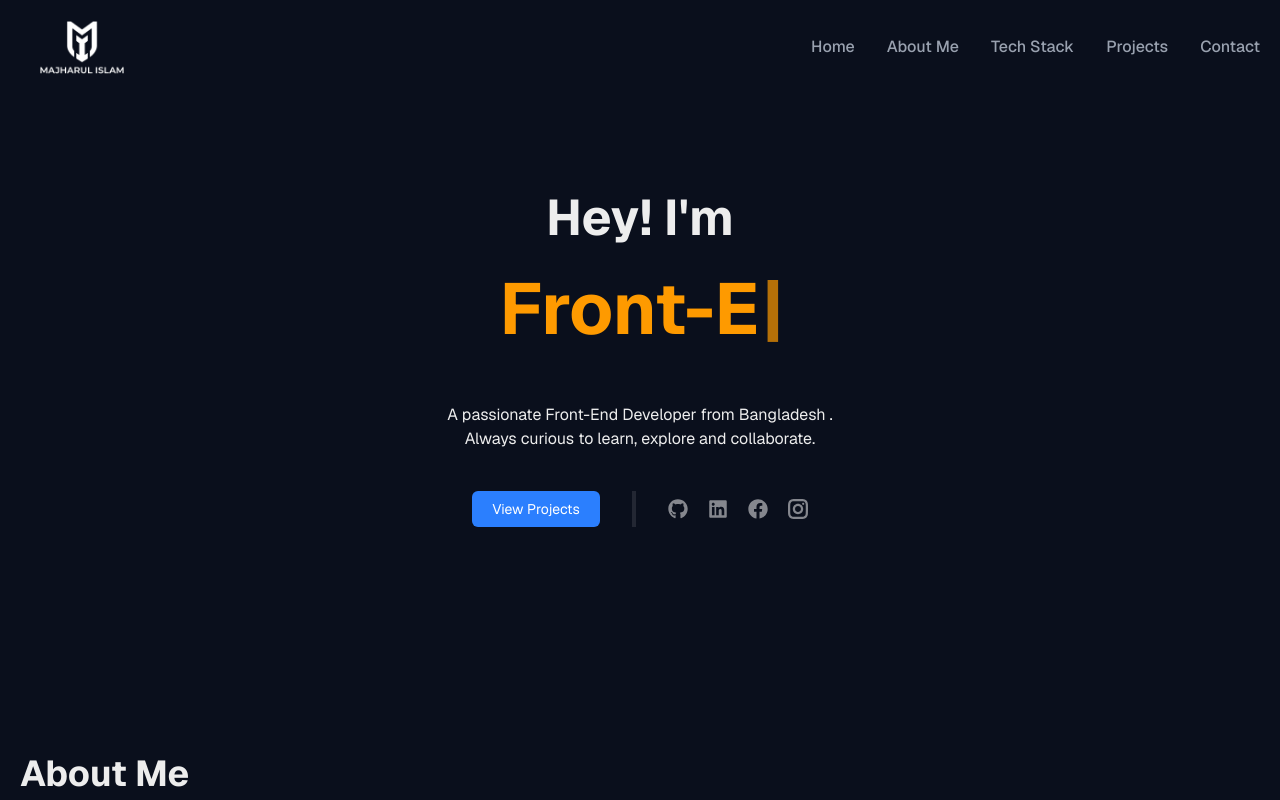
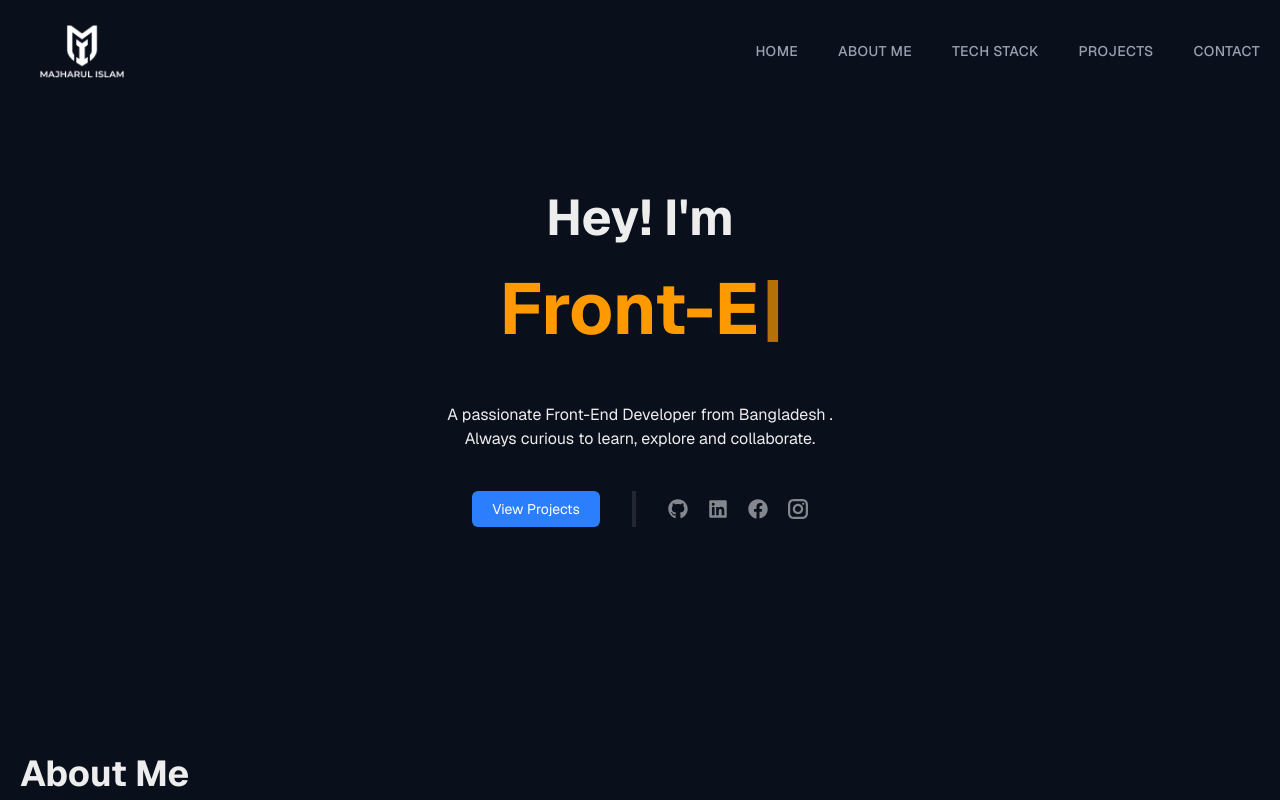
Before and after one commit to Sijan666/personalPortfolio, a React (Vite) app: page / in a window 1280 px wide. Shown: the top 800 px of the page. Built offline with nearby package versions, Linux system fonts and the light colour scheme.

Commit message:
update nav

```diff
--- a/src/components/layouts/Header.jsx
+++ b/src/components/layouts/Header.jsx
@@ -2,105 +2,92 @@ import Container from "../Container"
 import Images from "../Images"
 import logo from '../../assets/logo.png'
 import { useEffect, useState } from "react"
-import { FaBarsStaggered } from "react-icons/fa6"
+import { FaBarsStaggered, FaXmark } from "react-icons/fa6"
 import SmoothLink from "../SmoothLink"
 
+const navLinks = [
+    { name: "Home", href: "#header" },
+    { name: "About Me", href: "#about" },
+    { name: "Tech Stack", href: "#techStack" },
+    { name: "Projects", href: "#projects" },
+    { name: "Contact", href: "#contact" }
+];
 
 const Header = () => {
-
-    const [show,setShow] = useState(false)
-
-    const handleShow = ()=>{
-        setShow(!show)
-    }
+    const [show, setShow] = useState(false)
     const [isScrolled, setIsScrolled] = useState(false)
+    const handleShow = () => setShow(!show)
+    const closeMenu = () => setShow(false)
 
     useEffect(() => {
         const handleScroll = () => {
-            if (window.scrollY > 50) {
-                setIsScrolled(true)
-            } else {
-                setIsScrolled(false)
-            }
+            setIsScrolled(window.scrollY > 50)
         }
-
         window.addEventListener("scroll", handleScroll)
-        return () => {
-            window.removeEventListener("scroll", handleScroll)
-        }
+        return () => window.removeEventListener("scroll", handleScroll)
     }, [])
 
     return (
-
-        <>
-        <header id="header">
-            <div className={`py-5 font-geist fixed w-full top-0 left-0 z-50 transition-all duration-300 ${
+        <header id="header" className="relative">
+            <div className={`font-geist fixed w-full top-0 left-0 z-50 transition-all duration-500 ease-in-out ${
                 isScrolled
-                ? "bg-[#0A0F1C]/70 backdrop-blur-md shadow-lg py-3"
-                : "bg-[#0A0F1C] py-5"
+                ? "bg-[#0A0F1C]/70 backdrop-blur-xl shadow-[0_4px_30px_rgba(0,0,0,0.1)] border-b border-white/5 py-4"
+                : "bg-transparent py-6"
             }`}>
                 <Container>
                     <div className="flex justify-between items-center">
                         {/* logo */}
-                        <div className="logo lg:w-[10%] w-[25%] md:w-[15%]">
-                            <SmoothLink href="#header">
-                                <Images imgSrc={logo}/>
+                        <div className="logo lg:w-[10%] w-[25%] md:w-[15%] relative z-50">
+                            <SmoothLink href="#header" onClick={closeMenu}>
+                                <Images imgSrc={logo} />
                             </SmoothLink>
                         </div>
-                        {/* large device navbar */}
-                        <nav className="lg:w-[37%] place-items-end hidden lg:block">
-                            <ul className="flex gap-x-8 text-white ">
-                                <li className="text-[#99A1AF] text-base font-medium leading-6 cursor-pointer">
-                                    <SmoothLink href="#header">Home</SmoothLink>
-                                </li>
-                                <li className="text-[#99A1AF] text-base font-medium leading-6 cursor-pointer">
-                                    <SmoothLink href="#about">About Me</SmoothLink>
-                                </li>
-                                <li className="text-[#99A1AF] text-base font-medium leading-6 cursor-pointer">
-                                    <SmoothLink href="#techStack">Tech Stack</SmoothLink>
-                                </li>
-                                <li className="text-[#99A1AF] text-base font-medium leading-6 cursor-pointer">
-                                    <SmoothLink href="#projects">Projects</SmoothLink>
-                                </li>
-                                <li className="text-[#99A1AF] text-base font-medium leading-6 cursor-pointer">
-                                    <SmoothLink href="#contact">Contact</SmoothLink>
-                                </li>
+                        {/* nav */}
+                        <nav className="hidden lg:block">
+                            <ul className="flex gap-x-10 items-center">
+                                {navLinks.map((link, index) => (
+                                    <li key={index} className="group relative">
+                                        <SmoothLink href={link.href}>
+                                            <span className="text-[#99A1AF] text-sm font-medium tracking-wide uppercase group-hover:text-white transition-colors duration-300">
+                                                {link.name}
+                                            </span>
+                                            {/* 4. Premium Animated Gradient Underline */}
+                                            <span className="absolute -bottom-2 left-0 w-full h-0.5 bg-linear-to-r from-blue-500 to-purple-500 scale-x-0 group-hover:scale-x-100 transition-transform duration-300 ease-out origin-left rounded-full"></span>
+                                        </SmoothLink>
+                                    </li>
+                                ))}
                             </ul>
                         </nav>
-                        {/* mobile display navbar */}
-                        <div className="mobileNav lg:hidden">
-                            <FaBarsStaggered onClick={handleShow} size={20} className="text-white relative z-50 cursor-pointer hover:text-gray-300 transition-colors"/>
-                            <nav
-                                className={`absolute left-1/2 -translate-x-1/2 w-[90%] bg-white/10 backdrop-blur-2xl border border-white/10 rounded-2xl p-5 shadow-2xl transition-all duration-300 ease-out origin-top ${
-                                    show
-                                    ? "top-20 opacity-100 scale-100 visible"
-                                    : "top-16 opacity-0 scale-95 invisible"
-                                }`}
-                            >
-                                <ul className="flex flex-col lg:flex-row gap-x-5 text-white items-center gap-y-5 justify-center overflow-hidden">
-                                    <li className="text-[#99A1AF] text-base font-medium leading-6 cursor-pointer hover:text-white transition-colors duration-200">
-                                        <SmoothLink href="#header">Home</SmoothLink>
-                                    </li>
-                                    <li className="text-[#99A1AF] text-base font-medium leading-6 cursor-pointer hover:text-white transition-colors duration-200">
-                                        <SmoothLink href="#about">About Me</SmoothLink>
-                                    </li>
-                                    <li className="text-[#99A1AF] text-base font-medium leading-6 cursor-pointer hover:text-white transition-colors duration-200">
-                                        <SmoothLink href="#techStack">Tech Stack</SmoothLink>
-                                    </li>
-                                    <li className="text-[#99A1AF] text-base font-medium leading-6 cursor-pointer hover:text-white transition-colors duration-200">
-                                        <SmoothLink href="#projects">Projects</SmoothLink>
-                                    </li>
-                                    <li className="text-[#99A1AF] text-base font-medium leading-6 cursor-pointer hover:text-white transition-colors duration-200">
-                                        <SmoothLink href="#contact">Contact</SmoothLink>
-                                    </li>
-                                </ul>
-                            </nav>
+                        {/* small device toggle */}
+                        <div className="lg:hidden relative z-50 flex items-center">
+                            <button
+                                onClick={handleShow}
+                                className="p-2 text-white hover:text-blue-400 transition-colors focus:outline-none"
+                                aria-label="Toggle Menu">
+                                {show ? <FaXmark size={24} /> : <FaBarsStaggered size={22} />}
+                            </button>
                         </div>
                     </div>
                 </Container>
+                {/* small device nav */}
+                <div className={`lg:hidden absolute top-full left-0 w-full px-4 transition-all duration-500 ease-out origin-top ${
+                    show ? "opacity-100 scale-y-100 visible translate-y-2" : "opacity-0 scale-y-95 invisible -translate-y-4"}`}>
+                    <div className="bg-[#111827]/90 backdrop-blur-2xl border border-white/10 rounded-2xl shadow-2xl p-6 ring-1 ring-white/5">
+                        <ul className="flex flex-col gap-y-6">
+                            {navLinks.map((link, index) => (
+                                <li key={index} className="text-center border-b border-white/5 pb-2 last:border-none last:pb-0">
+                                    <SmoothLink href={link.href} onClick={closeMenu}>
+                                        <span className="text-[#99A1AF] text-lg font-medium hover:text-white hover:tracking-widest transition-all duration-300 block">
+                                            {link.name}
+                                        </span>
+                                    </SmoothLink>
+                                </li>
+                            ))}
+                        </ul>
+                    </div>
+                </div>
             </div>
         </header>
-        </>
     )
 }
 
```
